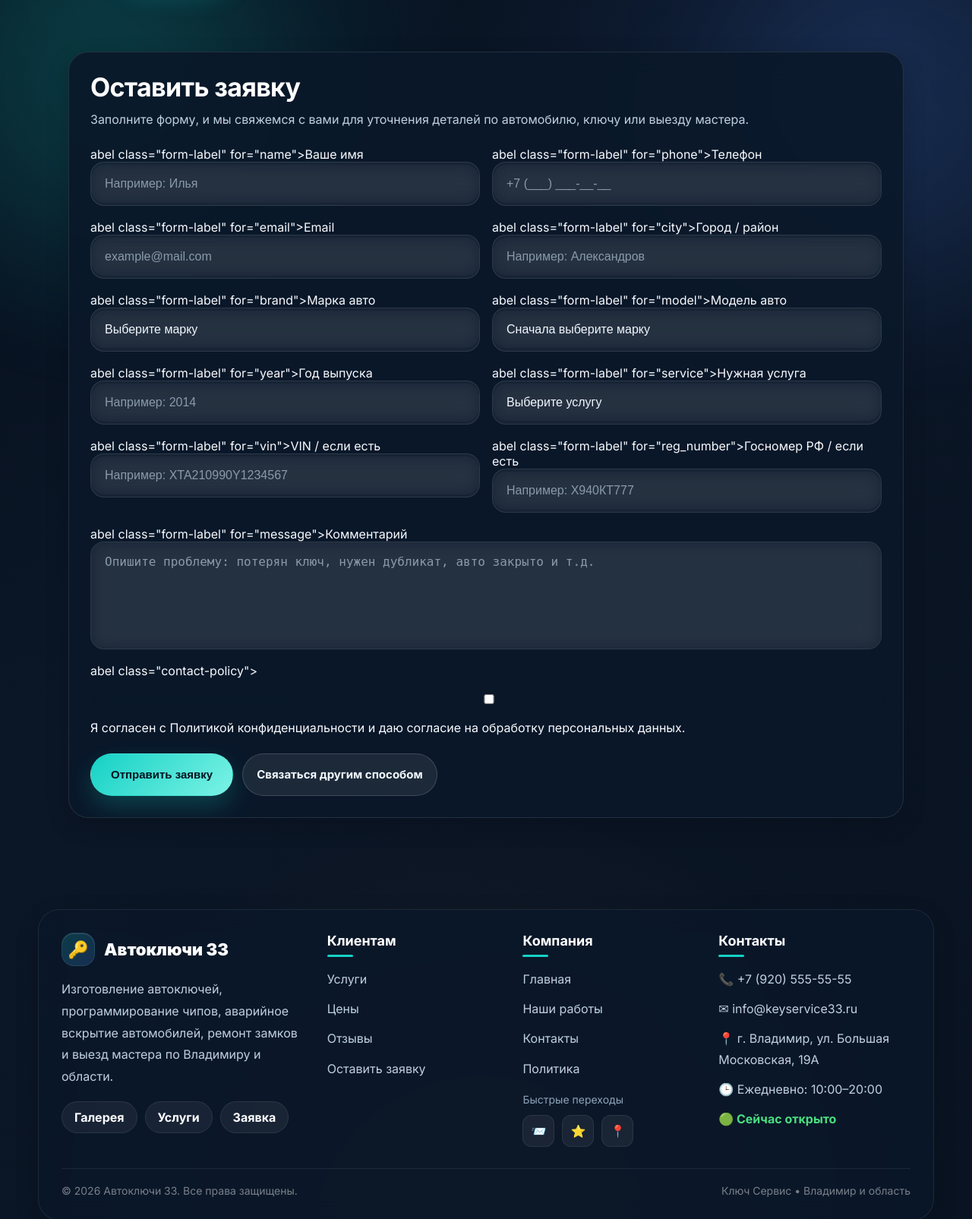
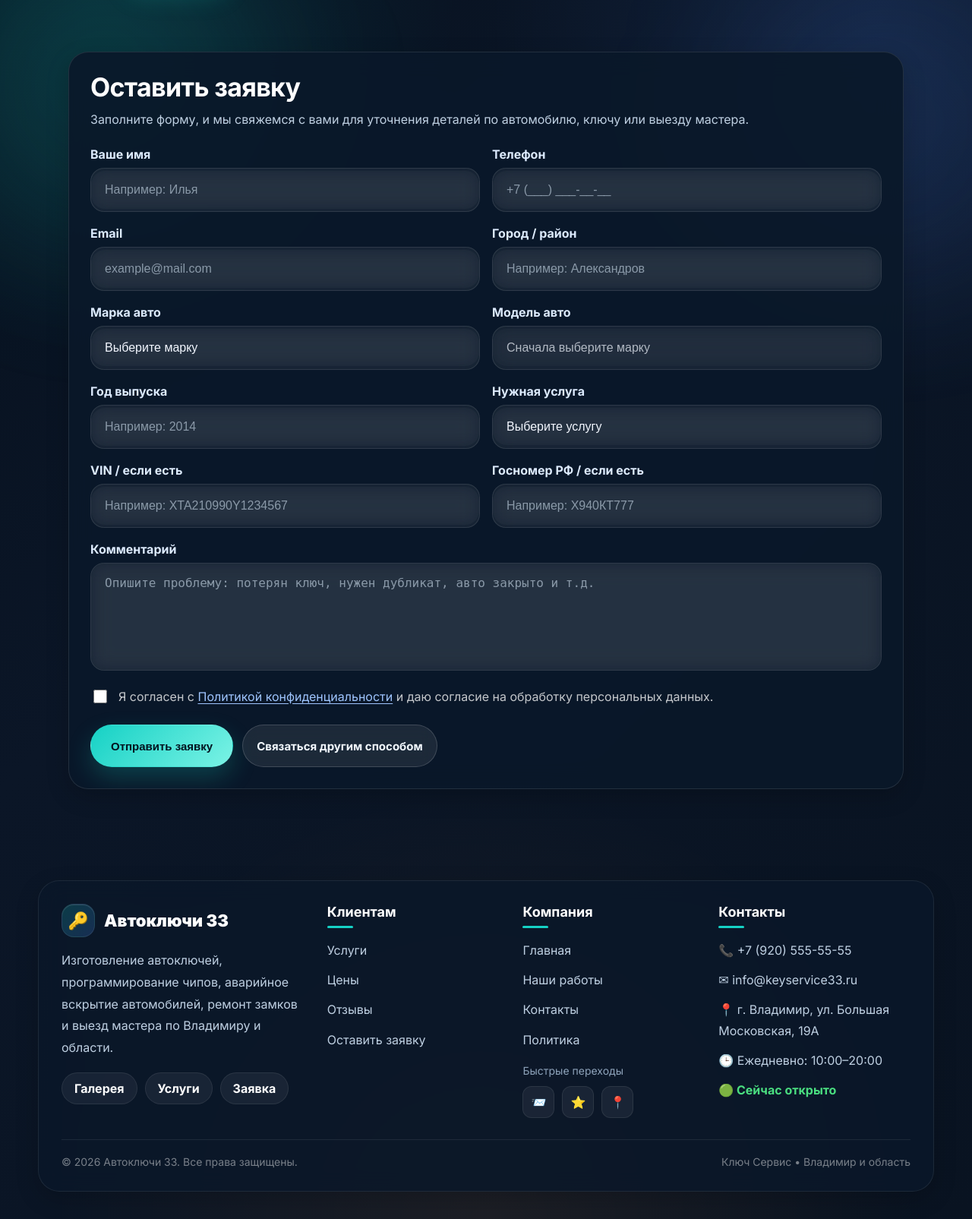
Before and after one commit to eruovi/AutoKey, a Flask app: page /contact in a window 1280 px wide. Shown: the part 192-1797 px from the top of the page at 76% size. Run offline with Flask 3, Linux system fonts and the light colour scheme.

Commit message:
fix contact form and car models

```diff
--- a/templates/contact.html
+++ b/templates/contact.html
@@ -12,7 +12,7 @@
         <form method="POST" class="contact-form" novalidate>
             <div class="form-grid">
                 <div class="form-group">
-                    abel class="form-label" for="name">Ваше имя</label>
+                    <label class="form-label" for="name">Ваше имя</label>
                     <div class="input-shell">
                         <input
                             type="text"
@@ -26,7 +26,7 @@
                 </div>
 
                 <div class="form-group">
-                    abel class="form-label" for="phone">Телефон</label>
+                    <label class="form-label" for="phone">Телефон</label>
                     <div class="input-shell">
                         <input
                             type="tel"
@@ -45,7 +45,7 @@
 
             <div class="form-grid">
                 <div class="form-group">
-                    abel class="form-label" for="email">Email</label>
+                    <label class="form-label" for="email">Email</label>
                     <div class="input-shell">
                         <input
                             type="email"
@@ -62,7 +62,7 @@
                 </div>
 
                 <div class="form-group">
-                    abel class="form-label" for="city">Город / район</label>
+                    <label class="form-label" for="city">Город / район</label>
                     <div class="input-shell">
                         <input
                             type="text"
@@ -77,7 +77,7 @@
 
             <div class="form-grid">
                 <div class="form-group">
-                    abel class="form-label" for="brand">Марка авто</label>
+                    <label class="form-label" for="brand">Марка авто</label>
                     <div class="input-shell select-shell">
                         <select id="brand" name="brand" required>
                             <option value="">Выберите марку</option>
@@ -89,7 +89,7 @@
                 </div>
 
                 <div class="form-group">
-                    abel class="form-label" for="model">Модель авто</label>
+                    <label class="form-label" for="model">Модель авто</label>
                     <div class="input-shell select-shell">
                         <select id="model" name="model" required>
                             <option value="">Сначала выберите марку</option>
@@ -100,7 +100,7 @@
 
             <div class="form-grid">
                 <div class="form-group">
-                    abel class="form-label" for="year">Год выпуска</label>
+                    <label class="form-label" for="year">Год выпуска</label>
                     <div class="input-shell">
                         <input
                             type="text"
@@ -114,7 +114,7 @@
                 </div>
 
                 <div class="form-group">
-                    abel class="form-label" for="service">Нужная услуга</label>
+                    <label class="form-label" for="service">Нужная услуга</label>
                     <div class="input-shell select-shell">
                         <select id="service" name="service" required>
                             <option value="">Выберите услугу</option>
@@ -133,7 +133,7 @@
 
             <div class="form-grid">
                 <div class="form-group">
-                    abel class="form-label" for="vin">VIN / если есть</label>
+                    <label class="form-label" for="vin">VIN / если есть</label>
                     <div class="input-shell">
                         <input
                             type="text"
@@ -149,7 +149,7 @@
                 </div>
 
                 <div class="form-group">
-                    abel class="form-label" for="reg_number">Госномер РФ / если есть</label>
+                    <label class="form-label" for="reg_number">Госномер РФ / если есть</label>
                     <div class="input-shell">
                         <input
                             type="text"
@@ -165,7 +165,7 @@
             </div>
 
             <div class="form-group">
-                abel class="form-label" for="message">Комментарий</label>
+                <label class="form-label" for="message">Комментарий</label>
                 <div class="input-shell textarea-shell">
                     <textarea
                         id="message"
@@ -175,11 +175,11 @@
                 </div>
             </div>
 
-            abel class="contact-policy">
+            <label class="contact-policy">
                 <input type="checkbox" name="policy" required {% if request.form.get('policy') %}checked{% endif %}>
                 <span>
                     Я согласен с
-                    <a href="{{ url_for('privacy') }}">Политикой конфиденциальности</a>
+                    <a href="{{ url_for('privacy') }}" target="_blank" rel="noopener noreferrer">Политикой конфиденциальности</a>
                     и даю согласие на обработку персональных данных.
                 </span>
             </label>
@@ -194,31 +194,66 @@
 
 <script>
 const carModels = {
-    "Audi": ["A3", "A4", "A5", "A6", "A7", "A8", "Q3", "Q5", "Q7", "Q8", "TT"],
-    "BMW": ["1 Series", "3 Series", "5 Series", "7 Series", "X1", "X3", "X5", "X6"],
-    "Chevrolet": ["Aveo", "Cruze", "Lacetti", "Captiva", "Niva"],
-    "Chery": ["Amulet", "Arrizo", "Tiggo 4", "Tiggo 7", "Tiggo 8"],
-    "Citroen": ["Berlingo", "C3", "C4", "C5", "Jumper"],
-    "Daewoo": ["Espero", "Lanos", "Matiz", "Nexia"],
-    "Ford": ["EcoSport", "Fiesta", "Focus", "Kuga", "Mondeo", "Transit"],
-    "Geely": ["Atlas", "Coolray", "Emgrand", "Tugella"],
-    "Honda": ["Accord", "Civic", "CR-V", "Fit", "Pilot"],
-    "Hyundai": ["Accent", "Creta", "Elantra", "Santa Fe", "Solaris", "Tucson"],
-    "Kia": ["Ceed", "Cerato", "Optima", "Rio", "Sorento", "Sportage"],
-    "LADA": ["4x4", "Granta", "Kalina", "Largus", "Niva", "Priora", "Vesta", "XRAY"],
-    "Lexus": ["ES", "GX", "IS", "LX", "NX", "RX"],
-    "Mazda": ["2", "3", "6", "CX-5", "CX-7", "CX-9"],
-    "Mercedes-Benz": ["A-Class", "C-Class", "E-Class", "G-Class", "GLA", "GLC", "GLE", "Sprinter"],
-    "Mitsubishi": ["ASX", "L200", "Lancer", "Outlander", "Pajero"],
-    "Nissan": ["Almera", "Juke", "Murano", "Qashqai", "Teana", "X-Trail"],
-    "Opel": ["Astra", "Corsa", "Insignia", "Vectra", "Zafira"],
-    "Peugeot": ["206", "207", "208", "308", "408", "Partner", "3008"],
-    "Renault": ["Arkana", "Duster", "Fluence", "Kaptur", "Laguna", "Logan", "Megane", "Sandero"],
-    "Skoda": ["Fabia", "Karoq", "Kodiaq", "Octavia", "Rapid", "Superb", "Yeti"],
-    "Toyota": ["Avensis", "Camry", "Corolla", "Land Cruiser", "Prado", "RAV4"],
-    "Volkswagen": ["Golf", "Jetta", "Passat", "Polo", "Tiguan", "Touareg"],
-    "Volvo": ["S40", "S60", "S80", "XC60", "XC90"],
-    "Другая": ["Укажу в комментарии"]
+    "Acura": ["CL", "CSX", "ILX", "Integra", "MDX", "NSX", "RDX", "RL", "RLX", "RSX", "TL", "TLX", "TSX", "ZDX"],
+    "Alfa Romeo": ["147", "156", "159", "166", "Brera", "Giulia", "Giulietta", "GT", "MiTo", "Spider", "Stelvio", "Tonale"],
+    "Audi": ["100", "80", "A1", "A3", "A4", "A5", "A6", "A7", "A8", "Allroad", "Q2", "Q3", "Q5", "Q7", "Q8", "RS3", "RS4", "RS5", "RS6", "S3", "S4", "S5", "S6", "TT"],
+    "BMW": ["1 Series", "2 Series", "3 Series", "4 Series", "5 Series", "6 Series", "7 Series", "8 Series", "i3", "i4", "i8", "iX", "M2", "M3", "M4", "M5", "M8", "X1", "X2", "X3", "X4", "X5", "X6", "X7", "Z4"],
+    "BYD": ["Atto 3", "Dolphin", "F3", "Han", "Qin", "Seal", "Song", "Tang", "Yuan"],
+    "Cadillac": ["ATS", "BLS", "CT4", "CT5", "CT6", "CTS", "DeVille", "Escalade", "Seville", "SRX", "XT4", "XT5", "XT6", "XTS"],
+    "Changan": ["Alsvin", "CS35", "CS55", "CS75", "Eado", "Raeton", "UNI-K", "UNI-T", "UNI-V"],
+    "Chery": ["Amulet", "Arrizo 5", "Arrizo 8", "Bonus", "Fora", "IndiS", "Kimo", "M11", "QQ", "Tiggo 2", "Tiggo 4", "Tiggo 7 Pro", "Tiggo 8 Pro"],
+    "Chevrolet": ["Aveo", "Camaro", "Captiva", "Cobalt", "Cruze", "Epica", "Equinox", "Evanda", "Impala", "Lacetti", "Lanos", "Malibu", "Niva", "Orlando", "Rezzo", "Spark", "Tahoe", "Tracker", "TrailBlazer"],
+    "Chrysler": ["200", "300C", "Crossfire", "Pacifica", "PT Cruiser", "Sebring", "Town & Country", "Voyager"],
+    "Citroen": ["Berlingo", "C-Crosser", "C-Elysee", "C1", "C2", "C3", "C3 Aircross", "C4", "C4 Picasso", "C5", "C5 Aircross", "C6", "DS3", "DS4", "DS5", "Jumper", "Jumpy", "SpaceTourer"],
+    "Daewoo": ["Espero", "Gentra", "Lanos", "Leganza", "Matiz", "Nexia", "Nubira"],
+    "Daihatsu": ["Copen", "Cuore", "Materia", "Mira", "Move", "Sirion", "Terios", "YRV"],
+    "Dodge": ["Avenger", "Caliber", "Caravan", "Challenger", "Charger", "Dakota", "Durango", "Grand Caravan", "Journey", "Nitro", "RAM", "Viper"],
+    "Exeed": ["LX", "TXL", "VX"],
+    "FAW": ["Bestune B70", "Bestune T77", "V5", "X40", "X80"],
+    "Fiat": ["500", "500L", "Albea", "Brava", "Bravo", "Doblo", "Ducato", "Freemont", "Grande Punto", "Linea", "Panda", "Punto", "Stilo", "Tipo"],
+    "Ford": ["C-Max", "EcoSport", "Edge", "Escape", "Escort", "Explorer", "Fiesta", "Focus", "Fusion", "Galaxy", "Kuga", "Mondeo", "Mustang", "Ranger", "S-Max", "Tourneo", "Transit"],
+    "Geely": ["Atlas", "Coolray", "Emgrand", "Emgrand EC7", "GS", "Monjaro", "Okavango", "Preface", "Tugella", "Vision", "X7"],
+    "Genesis": ["G70", "G80", "G90", "GV70", "GV80"],
+    "GMC": ["Acadia", "Envoy", "Savana", "Sierra", "Terrain", "Yukon"],
+    "Great Wall": ["Deer", "Hover H3", "Hover H5", "Poer", "Wingle"],
+    "Haval": ["Dargo", "F7", "F7x", "H2", "H5", "H6", "H9", "Jolion", "M6"],
+    "Honda": ["Accord", "Airwave", "City", "Civic", "CR-V", "CR-Z", "Crosstour", "Fit", "HR-V", "Insight", "Jazz", "Legend", "Odyssey", "Pilot", "Prelude", "Ridgeline", "Stepwgn", "Stream"],
+    "Hyundai": ["Accent", "Creta", "Elantra", "Galloper", "Genesis", "Getz", "Grand Santa Fe", "H-1", "ix35", "Kona", "Matrix", "Palisade", "Santa Fe", "Solaris", "Sonata", "Starex", "Terracan", "Tucson", "Veloster"],
+    "Infiniti": ["EX", "FX", "G", "JX", "M", "Q30", "Q50", "Q60", "Q70", "QX30", "QX50", "QX56", "QX60", "QX70", "QX80"],
+    "Isuzu": ["D-Max", "MU-X", "Rodeo", "Trooper"],
+    "JAC": ["J7", "JS4", "JS6", "S3", "S5", "T6"],
+    "Jaguar": ["E-Pace", "F-Pace", "F-Type", "S-Type", "XE", "XF", "XJ", "XK"],
+    "Jeep": ["Cherokee", "Commander", "Compass", "Grand Cherokee", "Liberty", "Patriot", "Renegade", "Wrangler"],
+    "Jetour": ["Dashing", "X70", "X90"],
+    "Kia": ["Carens", "Carnival", "Ceed", "Cerato", "K5", "K7", "Mohave", "Optima", "Picanto", "Rio", "Seltos", "Sorento", "Soul", "Sportage", "Stinger"],
+    "LADA": ["2101", "2104", "2105", "2106", "2107", "2110", "2111", "2112", "2114", "2115", "4x4", "Granta", "Kalina", "Largus", "Niva", "Priora", "Samara", "Vesta", "XRAY"],
+    "Land Rover": ["Defender", "Discovery", "Discovery Sport", "Freelander", "Range Rover", "Range Rover Evoque", "Range Rover Sport", "Range Rover Velar"],
+    "Lexus": ["CT", "ES", "GS", "GX", "HS", "IS", "LC", "LS", "LX", "NX", "RC", "RX", "SC", "UX"],
+    "Lifan": ["Breez", "Cebrium", "Murman", "Myway", "Smily", "Solano", "X50", "X60", "X70"],
+    "Lincoln": ["Aviator", "Continental", "Corsair", "MKC", "MKS", "MKT", "MKX", "MKZ", "Navigator"],
+    "Mazda": ["2", "3", "5", "6", "626", "BT-50", "CX-3", "CX-30", "CX-5", "CX-7", "CX-9", "Demio", "MPV", "MX-5", "Premacy", "Tribute"],
+    "Mercedes-Benz": ["A-Class", "B-Class", "C-Class", "CLA", "CLC", "CLK", "CLS", "E-Class", "G-Class", "GLA", "GLB", "GLC", "GLE", "GLK", "GLS", "M-Class", "S-Class", "SL", "Sprinter", "V-Class", "Viano"],
+    "Mini": ["Clubman", "Cooper", "Countryman", "Coupe", "Paceman", "Roadster"],
+    "Mitsubishi": ["ASX", "Carisma", "Colt", "Eclipse Cross", "Galant", "Grandis", "L200", "Lancer", "Montero", "Outlander", "Pajero", "Pajero Sport", "Space Star"],
+    "Nissan": ["Almera", "Armada", "Juke", "Leaf", "Murano", "Navara", "Note", "Pathfinder", "Patrol", "Primera", "Qashqai", "Sentra", "Teana", "Terrano", "Tiida", "X-Trail"],
+    "Omoda": ["C5", "S5"],
+    "Opel": ["Antara", "Astra", "Combo", "Corsa", "Crossland", "Frontera", "Insignia", "Meriva", "Mokka", "Omega", "Signum", "Vectra", "Vivaro", "Zafira"],
+    "Peugeot": ["107", "206", "207", "208", "3008", "301", "307", "308", "4007", "4008", "406", "407", "408", "5008", "Partner", "Traveller"],
+    "Porsche": ["718 Boxster", "718 Cayman", "911", "Cayenne", "Macan", "Panamera", "Taycan"],
+    "Ravon": ["Gentra", "Matiz", "Nexia R3", "R2", "R4"],
+    "Renault": ["Arkana", "Captur", "Clio", "Duster", "Fluence", "Kangoo", "Kaptur", "Koleos", "Laguna", "Logan", "Megane", "Sandero", "Scenic", "Symbol", "Talisman"],
+    "SEAT": ["Alhambra", "Altea", "Cordoba", "Ibiza", "Leon", "Toledo"],
+    "Skoda": ["Fabia", "Kamiq", "Karoq", "Kodiaq", "Octavia", "Rapid", "Roomster", "Suberb", "Superb", "Yeti"],
+    "Smart": ["ForFour", "ForTwo", "Roadster"],
+    "SsangYong": ["Actyon", "Korando", "Kyron", "Musso", "Rexton", "Tivoli"],
+    "Subaru": ["Forester", "Impreza", "Legacy", "Levorg", "Outback", "Tribeca", "WRX", "XV"],
+    "Suzuki": ["Alto", "Baleno", "Grand Vitara", "Ignis", "Jimny", "Liana", "SX4", "Swift", "Vitara", "Wagon R"],
+    "Tesla": ["Model 3", "Model S", "Model X", "Model Y"],
+    "Toyota": ["Alphard", "Auris", "Avensis", "Camry", "Corolla", "Fortuner", "Highlander", "Hilux", "Land Cruiser", "Land Cruiser Prado", "Prius", "RAV4", "Vitz", "Yaris"],
+    "Volkswagen": ["Amarok", "Caddy", "Caravelle", "Golf", "Jetta", "Multivan", "Passat", "Polo", "Sharan", "Taos", "Teramont", "Tiguan", "Touareg", "Transporter"],
+    "Volvo": ["C30", "C40", "S40", "S60", "S80", "S90", "V40", "V60", "V70", "V90", "XC40", "XC60", "XC70", "XC90"],
+    "Voyah": ["Dream", "Free"],
+    "Zeekr": ["001", "X"]
 };
 
 const brandSelect = document.getElementById('brand');
@@ -240,8 +275,11 @@ function updateModels(brand, selected = "") {
 
     if (!brand || !carModels[brand]) {
         modelSelect.innerHTML = '<option value="">Сначала выберите марку</option>';
+        modelSelect.disabled = true;
         return;
     }
+
+    modelSelect.disabled = false;
 
     const firstOption = document.createElement('option');
     firstOption.value = "";
@@ -264,6 +302,8 @@ brandSelect.addEventListener('change', function () {
 if (selectedBrand) {
     brandSelect.value = selectedBrand;
     updateModels(selectedBrand, selectedModel);
+} else {
+    modelSelect.disabled = true;
 }
 
 function maskPhone(value) {
```
